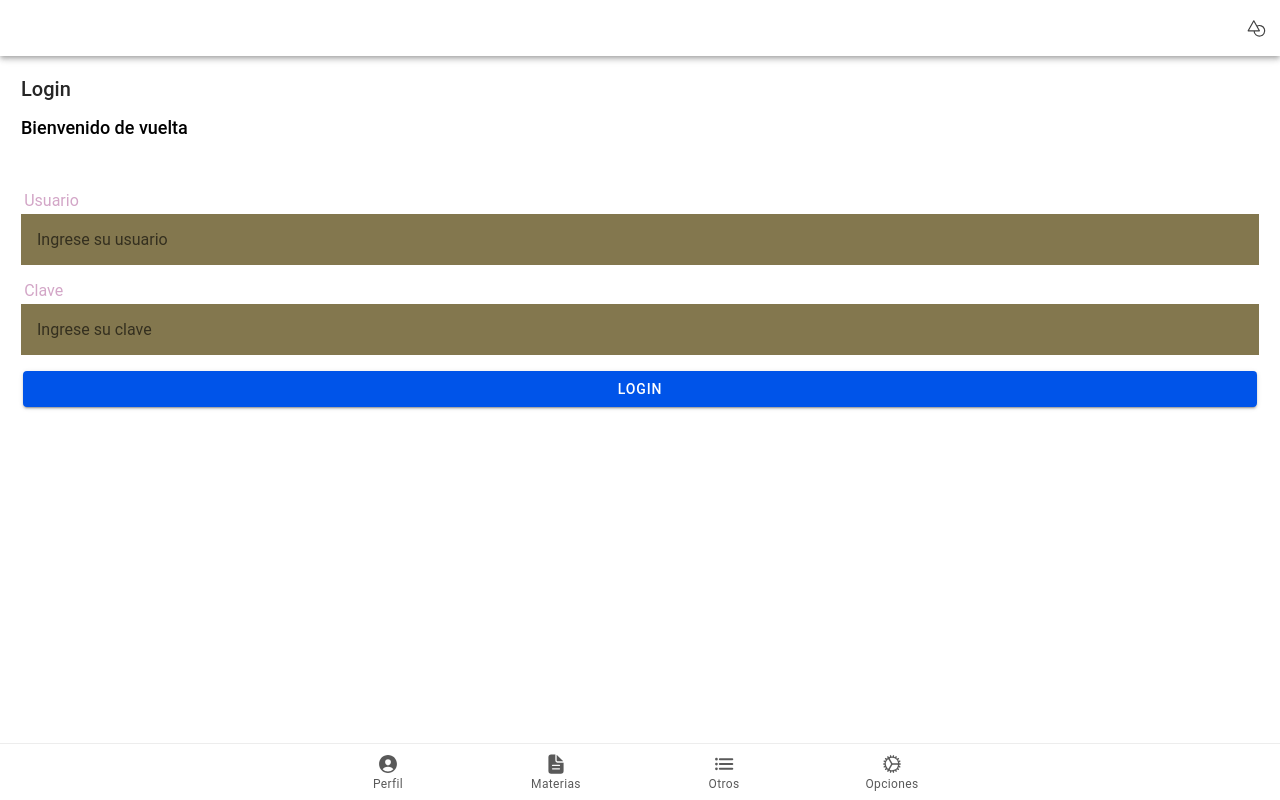
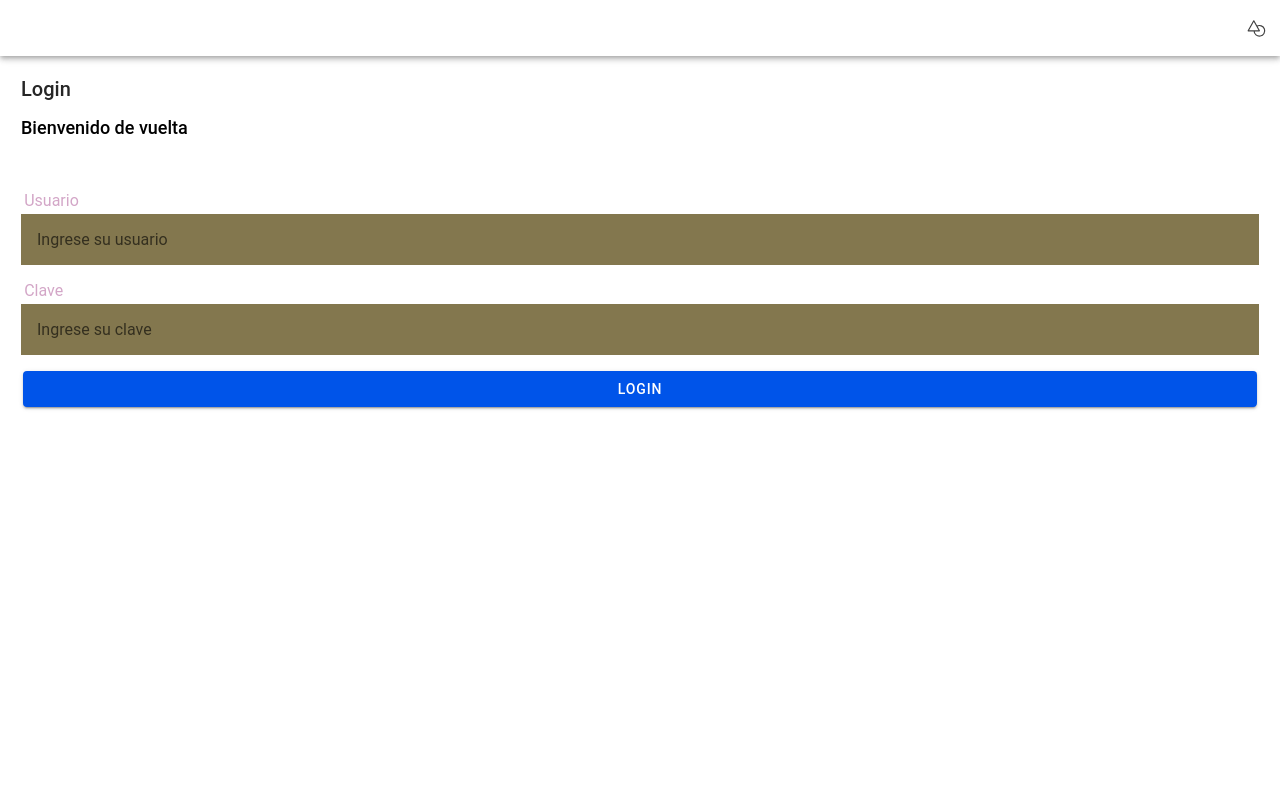
Before and after one commit to Fabrica-de-Desarrollo-CE-FPUNE/consultor-frontend-app, a React (Vite) app: page / in a window 1280 px wide. Before the commit this address led to /login. Built offline with nearby package versions, Linux system fonts and the light colour scheme.

Commit message:
feact: cambios en la estructura de rutas.
Realización de cambios de estructura en las rutas para poder permitir el ocultamiento de IonTabBar.

```diff
--- a/src/App.tsx
+++ b/src/App.tsx
@@ -48,13 +48,21 @@ import './theme/variables.css';
 import Login from './pages/Login';
 import ProtectedRoute from './components/ProtectedRoute';
 
-setupIonicReact();
+setupIonicReact({});
 
-const App: React.FC = () => (
-  <IonApp>
-    <Rutas />
-  </IonApp>
-);
+const App: React.FC = () => {
+
+  const existeToken = false;
+
+  return (
+    <IonApp>
+      <IonReactRouter>
+        <Route path="/login" component={Login} exact={true} />
+        <Route path="/" component={existeToken ? Rutas : Login} />
+      </IonReactRouter>
+    </IonApp>
+  )
+}
 
 
 const Rutas: React.FC = () => {
@@ -67,24 +75,14 @@ const Rutas: React.FC = () => {
       <IonTabs>
         <IonRouterOutlet>
           <Route exact path="/">
-            <Redirect to="/login" />
-          </Route>
-          <Route path='/login'>
-            {
-              !existeToken &&
-              <Login/>
-            }
-            {
-              existeToken &&
-              <Redirect to="/perfil"/>
-            }
+            <Redirect to="/perfil" />
           </Route>
           <ProtectedRoute exact path="/perfil" estaLogeado={existeToken} component={Perfil} />
           <ProtectedRoute exact path="/materias" estaLogeado={existeToken} component={Materias} />
           <ProtectedRoute exact path="/otros" estaLogeado={existeToken} component={Otros} />
-          <ProtectedRoute exact path="/Opciones" estaLogeado={existeToken} component={Opciones} />
+          <ProtectedRoute exact path="/opciones" estaLogeado={existeToken} component={Opciones} />
         </IonRouterOutlet>
-        <IonTabBar slot="bottom">
+        <IonTabBar  slot="bottom">
           <IonTabButton tab="perfil" href="/perfil">
             <IonIcon aria-hidden="true" icon={personCircle} />
             <IonLabel>Perfil</IonLabel>
```
